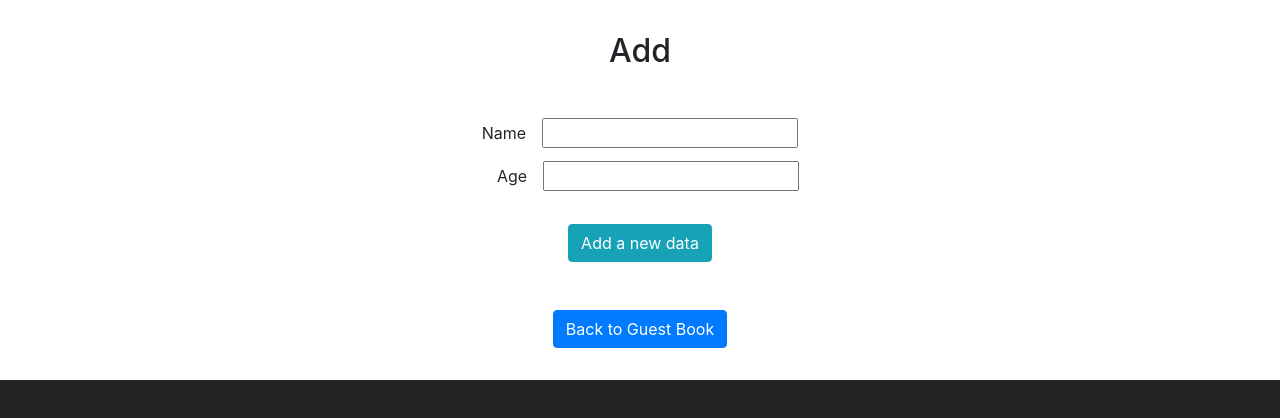
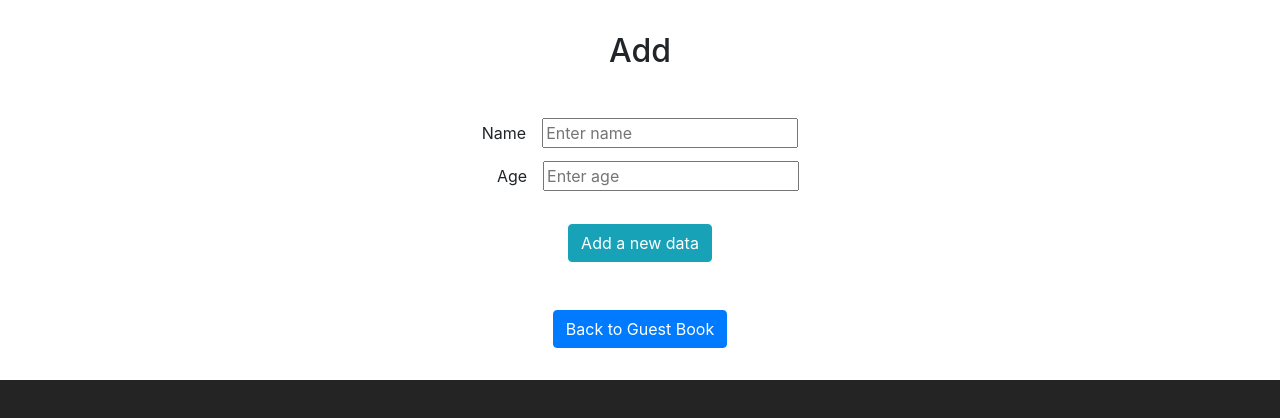
Before and after one commit to goldipl/react-crud-app, a React (Vite) app: page /add in a window 1280 px wide. Shown: the top 418 px of the page. Built offline with nearby package versions, Linux system fonts and the light colour scheme.

Commit message:
add placeholders

```diff
--- a/src/components/Add.jsx
+++ b/src/components/Add.jsx
@@ -16,11 +16,11 @@ const Add = () => {
                 <Form className="d-grip">
                     <div className="mb-1 mt-2">
                         <label className="mr-3" htmlFor="name">Name</label>
-                        <input type="text" name="name" id="name" />
+                        <input type="text" name="name" id="name" placeholder="Enter name"/>
                     </div>
                     <div className="mb-1 mt-2">
                         <label className="ml-3 mr-3" htmlFor="age">Age</label>
-                        <input type="number" name="age" id="age" />
+                        <input type="number" name="age" id="age" placeholder="Enter age"/>
                     </div>
                     <input className="btn btn-info mt-4" type="submit" value="Add a new data" />
                 </Form>
```
